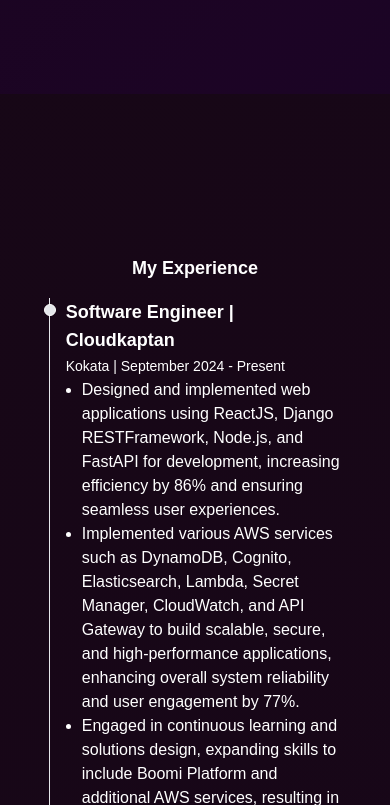
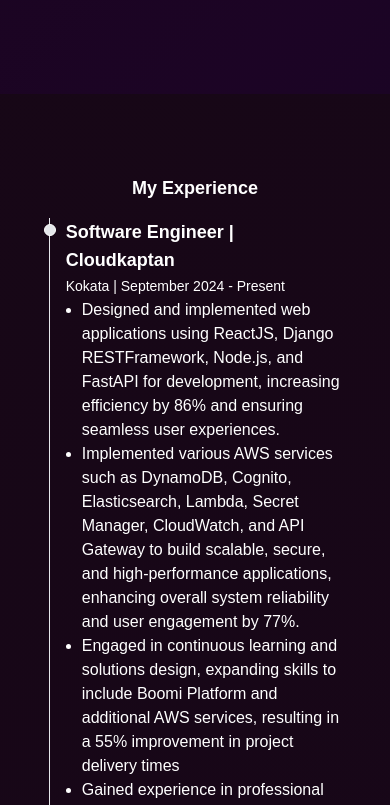
Before and after one commit to mdshoaibakhtar/md.akhtar, a Next.js app: page / in a window 390 px wide. Shown: the part 1539-2344 px from the top of the page. Built offline with nearby package versions, Linux system fonts and the light colour scheme.

Commit message:
Fixed gaping on mobile view

```diff
--- a/src/app/page.tsx
+++ b/src/app/page.tsx
@@ -79,12 +79,12 @@ export default function Home() {
     <div className="bg-black gradient">
       <div><Navbar handleScrollToDiv={handleScrollToDiv}/></div>
       <div><Dashboard /></div>
-      <div ref={experienceRef} className="pt-16"><Timeline timelineData={experienceData} title="Experience" /></div>
-      <div ref={educationRef} className="pt-16"><Timeline timelineData={educationData} title="Education" /></div>
-      <div ref={experienceRefForMobile}><Experience /></div>
+      <div ref={experienceRef} className="sm:pt-16"><Timeline timelineData={experienceData} title="Experience" /></div>
+      <div ref={educationRef} className="sm:pt-16"><Timeline timelineData={educationData} title="Education" /></div>
+      <div ref={experienceRefForMobile} className="pt-12 sm:pt-0"><Experience /></div>
       <div ref={projectsRef} className="pt-20"><Projects /></div>
-      <div ref={skillsRef} className="pt-2"><Skills /></div>
-      <div ref={contactRef} className="pt-2"><Contact /></div>
+      <div ref={skillsRef} className="pt-8 sm:pt-2"><Skills /></div>
+      <div ref={contactRef} className="pt-12 sm:pt-2"><Contact /></div>
       <div><Footer /></div>
     </div>
   );
--- a/src/components/Contact.tsx
+++ b/src/components/Contact.tsx
@@ -4,7 +4,7 @@ export default function Contact() {
     return (
         <div className="isolate text-white px-6 py-24 mt-12 sm:py-32 lg:px-8">
             <div className="mx-auto max-w-2xl text-center">
-                <h2 className="text-white text-4xl font-semibold tracking-tight text-gray-900 sm:text-4xl">Let&apos;s share your thought&apos;s with me</h2>
+                <h2 className="text-white text-2xl font-semibold tracking-tight text-gray-900 sm:text-4xl">Let&apos;s share your thought&apos;s with me</h2>
             </div>
             <form action="#" method="POST" className="mx-auto mt-4 max-w-xl sm:mt-8">
                 <div className="grid grid-cols-1 gap-x-8 gap-y-6 sm:grid-cols-2">
```
